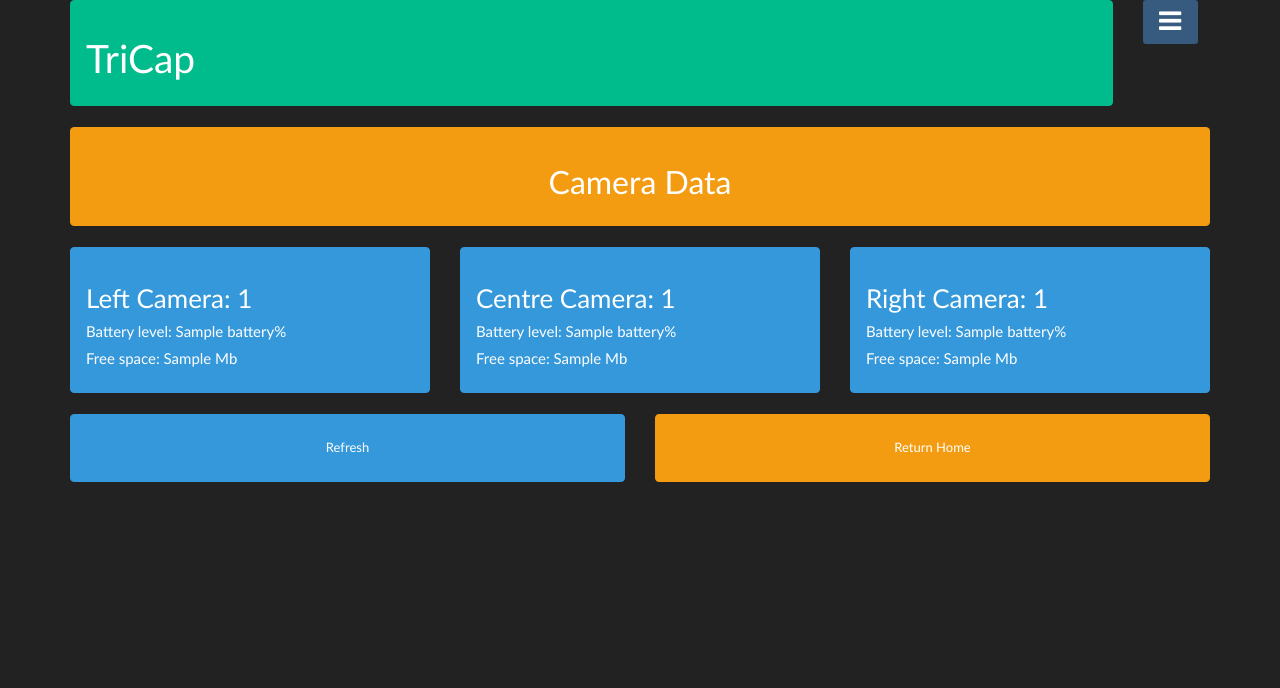
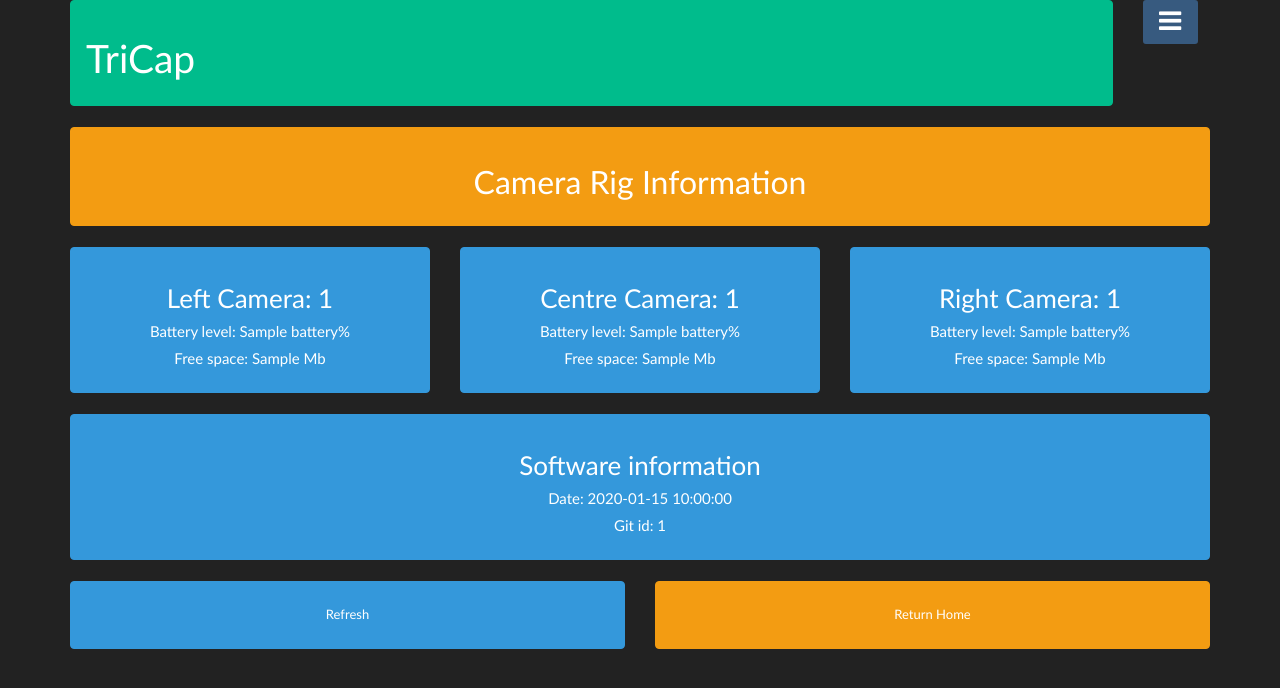
Before and after one commit to WildEyeConservation/tricap, a Flask app: template app/templates/camera/camera.html in a window 1280 px wide. Shown: the top 688 px of the page. Run offline with Flask 2, Linux system fonts and the light colour scheme; the template is opened without the code that fills it: most values are stand-ins (such as "Sample title", 1, 10 or a date in 2020); parts of the project's set-up code (start-up, migrations or seed data) failed here and were passed over; some libraries are stand-ins or nearby versions.

Commit message:
Added date and id to the camera page

```diff
--- a/app/templates/base.html
+++ b/app/templates/base.html
@@ -58,11 +58,11 @@
                   <a href="#" id="a_check_sms">Check SMS</a>
                 </li>
                 <li>
-                  <a href="{{ url_for('camera.camera')}}" id="a_check_camera">Check Camera</a>
+                  <a href="{{ url_for('camera.camera')}}" id="a_check_camera">Check Rig Info</a>
                 </li>
                 <li class="divider"></li>
                 <li>
-                  <a href="{{ url_for('home.shutdown')}}" id="a_shutdown">Shutdown</a>
+                  <a href="{{ url_for('home.shutdown')}}" id="a_shutdown"><img src="{{url_for('static', filename='img/Power-Shutdown.png')}}"> Shutdown</a>
                 </li>
               </ul>
             </div>
--- a/app/templates/camera/camera.html
+++ b/app/templates/camera/camera.html
@@ -5,29 +5,38 @@
         <div class="row">
             <div class="col-md-12">
                 <div class="alert alert-warning" id="alt_main_status" style="text-align:center;">
-                  <h2 id="h_main_status">Camera Data</h2>
+                  <h2 id="h_main_status">Camera Rig Information</h2>
                 </div>
             </div>
 
             <div class="col-sm-4">
-                <div class="alert alert-info" id="middle_camera">
+                <div class="alert alert-info" style="text-align:center;" id="middle_camera">
                     <h3>Left Camera: {{serial_number[0]}}</h3>
                     <h5>Battery level: {{battery[0]}}%</h5>
                     <h5>Free space: {{free_space[0]}} Mb</h5>
                 </div>
             </div>
             <div class="col-sm-4">
-                <div class="alert alert-info" id="front_camera">
+                <div class="alert alert-info" style="text-align:center;" id="front_camera">
                     <h3>Centre Camera: {{serial_number[1]}}</h3>
                     <h5>Battery level: {{battery[1]}}%</h5>
                     <h5>Free space: {{free_space[1]}} Mb</h5>
                 </div>
             </div>
             <div class="col-sm-4">
-                <div class="alert alert-info" id="back_camera">
+                <div class="alert alert-info" style="text-align:center;" id="back_camera">
                     <h3>Right Camera: {{serial_number[2]}}</h3>
                     <h5>Battery level: {{battery[2]}}%</h5>
                     <h5>Free space: {{free_space[2]}} Mb</h5>
+                </div>
+            </div>
+        </div>
+        <div class="row">
+            <div class="col-sm-12">
+                <div class="alert alert-info" style="text-align:center;" id="rig_info">
+                    <h3>Software information</h3>
+                    <h5>Date: {{date}}</h5>
+                    <h5>Git id: {{id}}</h5>
                 </div>
             </div>
         </div>
```
Also changed, not shown: app/views/camera.py (+11 -2 lines), support/git_info.py (+6 -10 lines), 1 other file.
